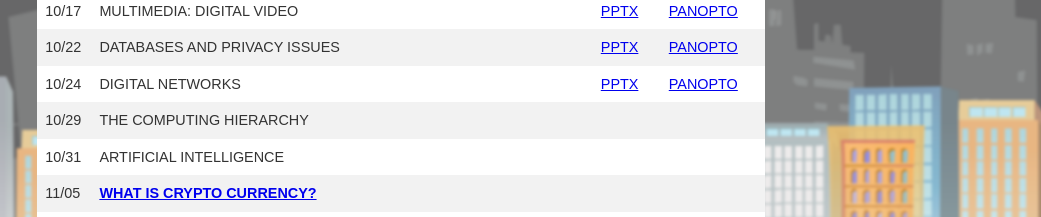
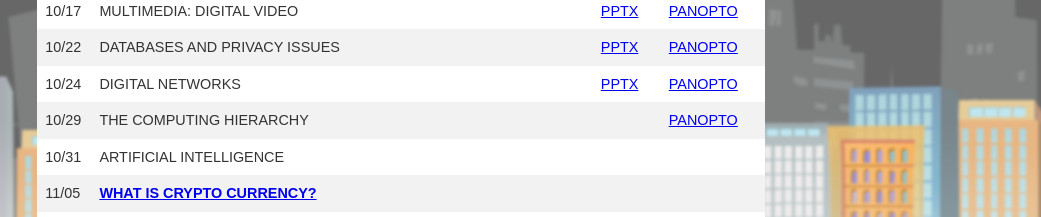
Before and after one commit to johnsfarrell/cs2_website_2024, a plain HTML site: page lectures.html in a window 1280 px wide. Shown: the part 563-780 px from the top of the page, 239-1280 px from the left. Drawn offline with Linux system fonts and the light colour scheme; a web font is replaced by a local one.

Commit message:
lecture 16

```diff
--- a/lectures.html
+++ b/lectures.html
@@ -171,7 +171,7 @@
                     <td>The Computing Hierarchy</td>
                     <td><a target="_blank" href="files/lectures/lecture16.pptx"><!--PPT--></a></td>
                     <td><a target="_blank"
-                            href="https://brown.hosted.panopto.com/Panopto/Pages/Viewer.aspx?id=e6130ad8-7bf2-429e-9221-b05f01454a6c"><!--PANOPTO--></a>
+                            href="https://brown.hosted.panopto.com/Panopto/Pages/Viewer.aspx?id=532592cf-5386-4ed1-9032-b1da00cc05c4">PANOPTO</a>
                     </td>
                 </tr>
                 <tr>
```
